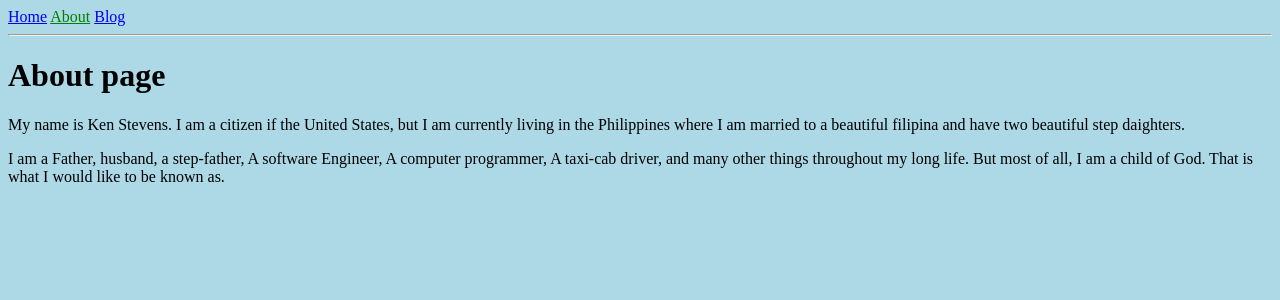
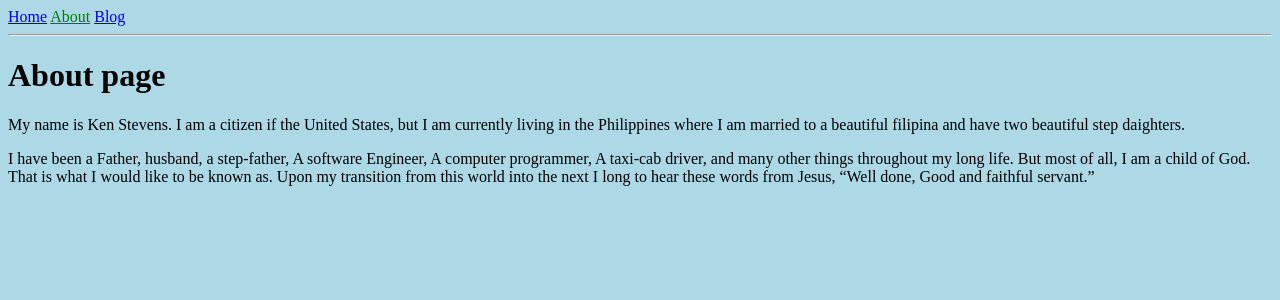
Before and after one commit to kens120353/kens120353.github.io, a Jekyll site: the page built from about.md, in a window 1280 px wide. Shown: the top 300 px of the page. Built offline with Jekyll 4.4.1, drawn with Linux system fonts in a browser that asks for light colours.

Commit message:
Updated about page

```diff
--- a/about.md
+++ b/about.md
@@ -6,4 +6,4 @@ title: About
 
 My name is Ken Stevens. I am a citizen if the United States, but I am currently living in the Philippines where I am married to a beautiful filipina and have two beautiful step daighters.
 
-I am a Father, husband, a step-father, A software Engineer, A computer programmer, A taxi-cab driver, and many other things throughout my long life.  But most of all, I am a child of God. That is what I would like to be known as.
+I have been a Father, husband, a step-father, A software Engineer, A computer programmer, A taxi-cab driver, and many other things throughout my long life.  But most of all, I am a child of God. That is what I would like to be known as. Upon my transition from this world into the next I long to hear these words from Jesus, "Well done, Good and faithful servant."
--- a/index.html
+++ b/index.html
@@ -2,4 +2,5 @@
 layout: default
 title: Home
 ---
+<title>Ken's Blog - Welcome</title>
 <h1>Hello World</h1>
```
Also changed, not shown: 2 other files.
